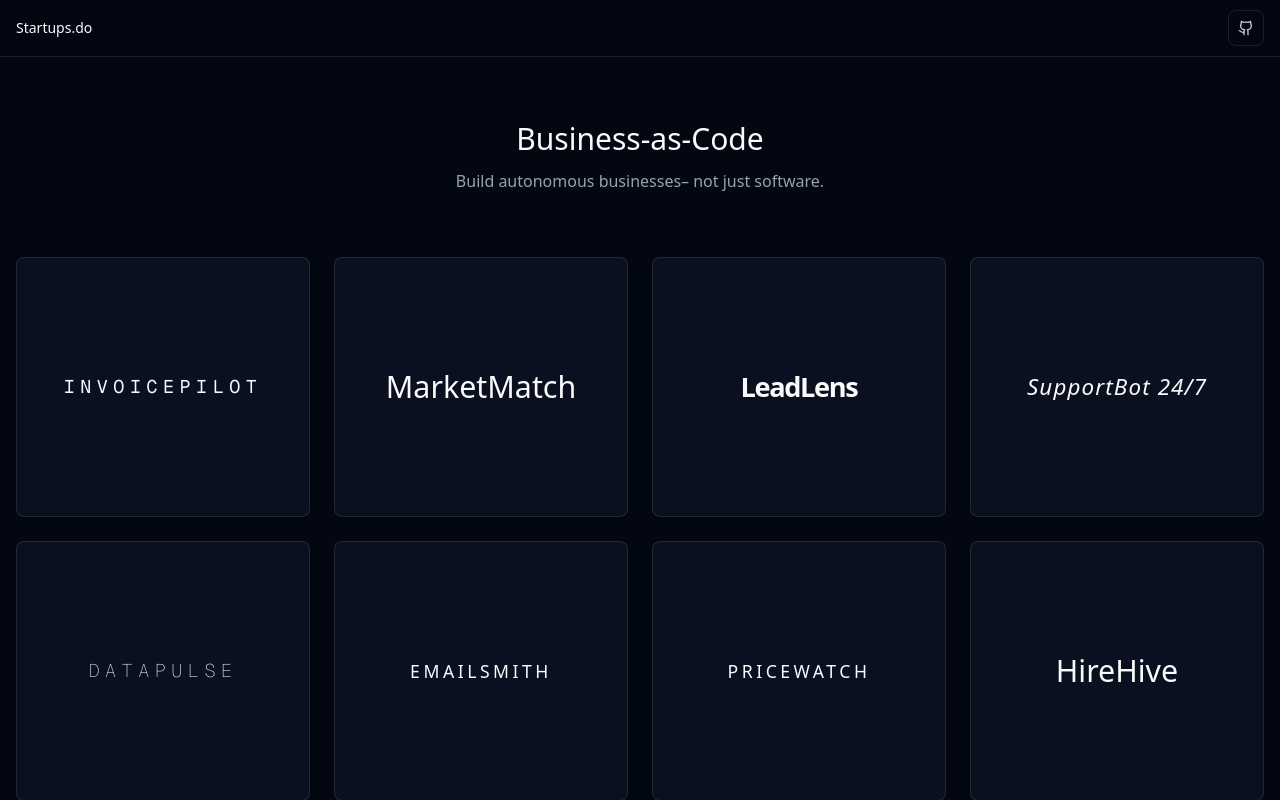
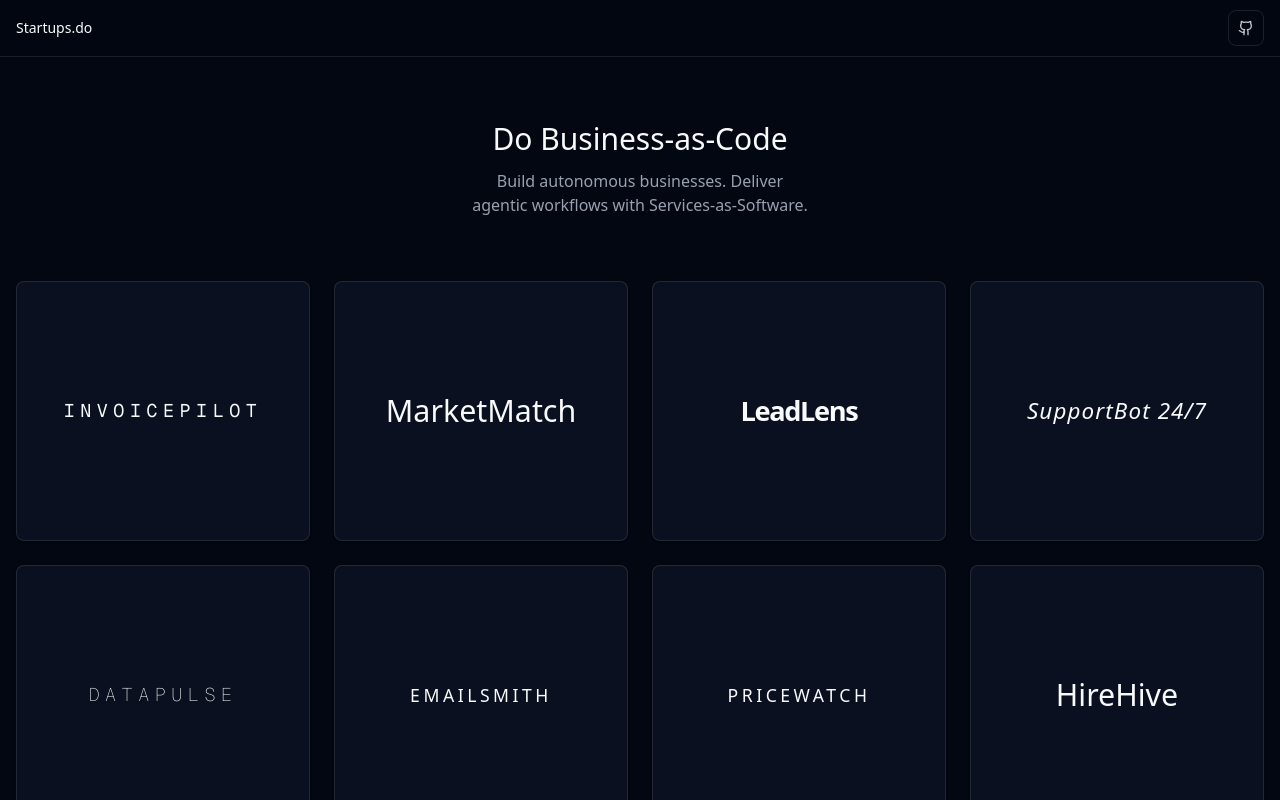
Before and after one commit to dot-do/startups.do, a Next.js app: page / in a window 1280 px wide. Shown: the top 800 px of the page. Built offline with nearby package versions, Linux system fonts and the light colour scheme.

Commit message:
update landing page content

```diff
--- a/app/page.tsx
+++ b/app/page.tsx
@@ -48,7 +48,7 @@ export default function Home() {
     <div className='min-h-svh bg-background text-foreground'>
       <Navbar githubUrl='https://github.com/dot-do/startups.do' />
       <main className='mx-auto px-4 max-w-screen-2xl'>
-        <Hero title='Business-as-Code' subtitle='Build autonomous businesses– not just software.' />
+        <Hero title='Do Business-as-Code' subtitle='Build autonomous businesses. Deliver agentic workflows with Services-as-Software.' />
         <StartupGrid items={ITEMS} />
       </main>
     </div>
```
